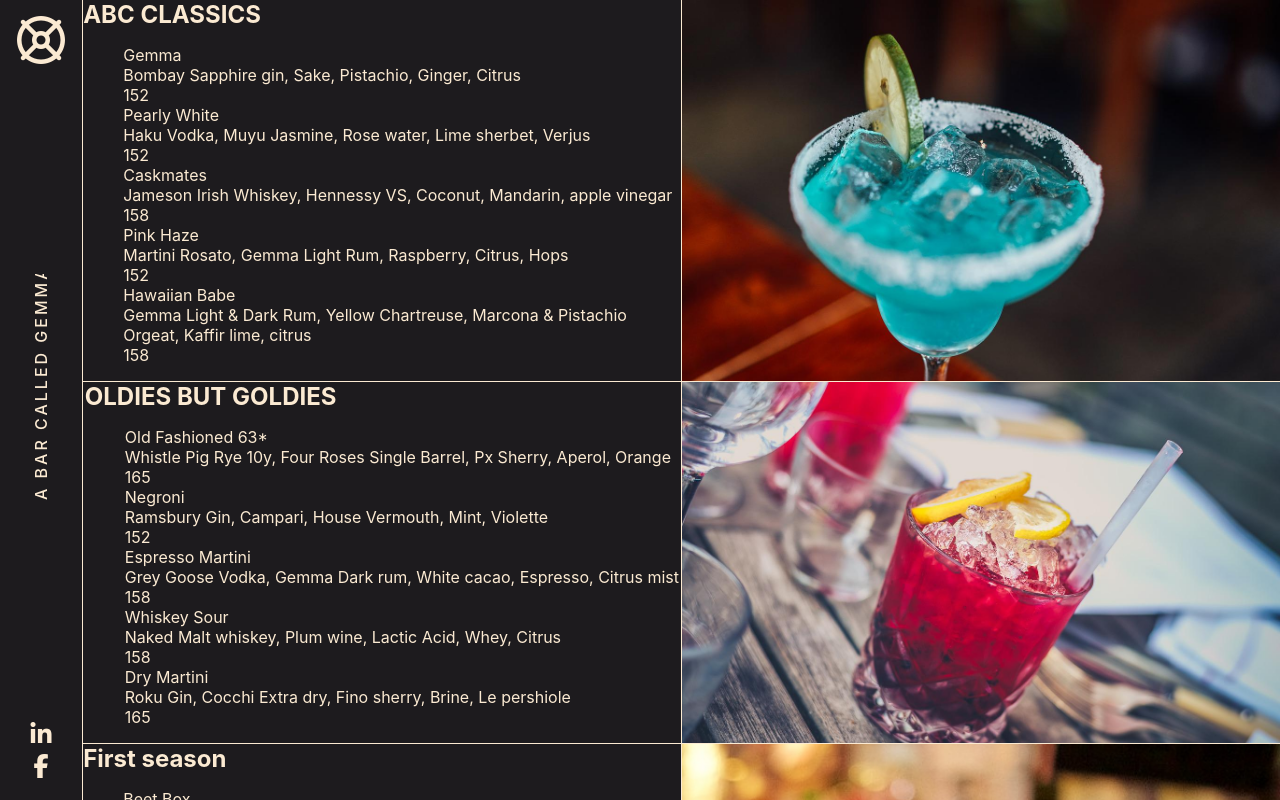
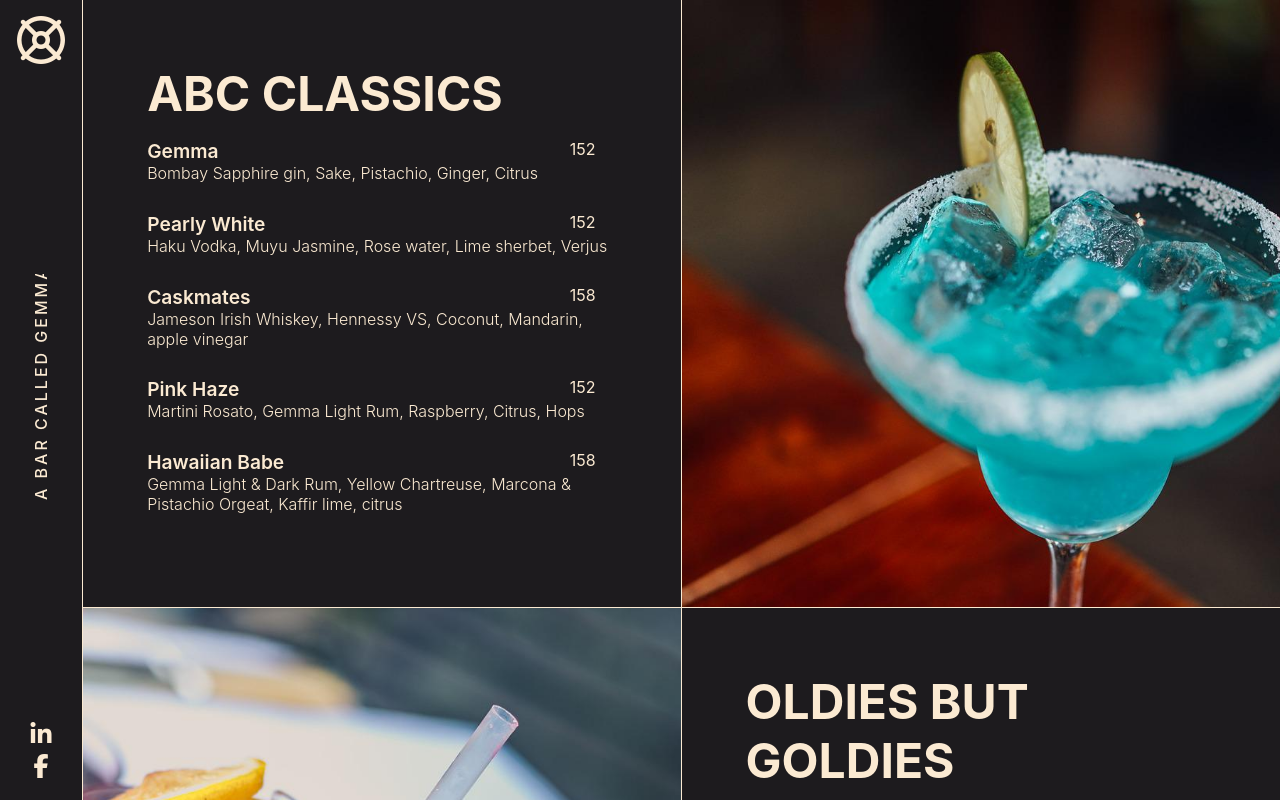
Before and after one commit to ledminh/a-bar-called-quesera, a Next.js app: page /menu in a window 1280 px wide. Shown: the top 800 px of the page. Built offline with nearby package versions, Linux system fonts and the light colour scheme.

Commit message:
Finish Menu page

```diff
--- a/components/MainNavBar/Header.module.scss
+++ b/components/MainNavBar/Header.module.scss
@@ -19,11 +19,11 @@
     z-index: 1;
 
 
-    &[data-expanded='true'] {
-        // width: 28rem;
-        // height: 100%;
+    // &[data-expanded='true'] {
+    //     // width: 28rem;
+    //     // height: 100%;
 
-    }
+    // }
 
     @media (max-width:1170px) {
         display: block;
--- a/components/MenuBlock/MenuBlock.module.scss
+++ b/components/MenuBlock/MenuBlock.module.scss
@@ -0,0 +1,39 @@
+.wrapper {
+
+    width: 100%;
+
+    padding: 4rem;
+}
+
+.title {
+    font-size: 3rem;
+}
+
+.menuList {
+    list-style: none;
+    padding: 0;
+}
+
+.item {
+    display: flex;
+    flex-flow: row wrap;
+
+    margin-bottom: 1.8rem;
+}
+
+.itemName {
+    flex-basis: 90%;
+
+    font-size: 1.2rem;
+    font-weight: 600;
+}
+
+.itemDesc {
+    flex-basis: 100%;
+
+    font-weight: 300;
+}
+
+.itemPrice {
+    flex-basis: 10%;
+}
--- a/components/MenuBlock/index.js
+++ b/components/MenuBlock/index.js
@@ -6,14 +6,14 @@
     return (
         <div className={styles.wrapper}>
             <h2 className={styles.title}>{data.name}</h2>
-            <ul>
+            <ul className={styles.menuList}>
                 {
                     data.items.map(item => (
-                        <div key={item.name}>
-                            <div>{item.name}</div>
-                            <div>{item.desc? item.desc: null}</div>
-                            <div>{item.price}</div>
-                        </div>
+                        <li className={styles.item} key={item.name}>
+                            <div className={styles.itemName}>{item.name}</div>
+                            <div className={styles.itemPrice}>{item.price}</div>
+                            <div className={styles.itemDesc}>{item.desc? item.desc: null}</div>
+                        </li>
                     ))
                 }
             </ul>
--- a/pages/menu.js
+++ b/pages/menu.js
@@ -297,7 +297,7 @@
                         data={abcClassics}
                         />
                 </div>
-                <div className={styles.col}>
+                <div className={styles.col + ' ' + styles.img}>
                     <div className={styles.photoWrapper}>
                         <div className={styles.photo}>
                             <Image
@@ -305,8 +305,8 @@
                                 alt="A magarita"
                                 layout='fill'
                                 objectFit='cover'
-                                sizes='100vw'
-                                objectPosition={'top right'}
+                                sizes='50vw'
+                                objectPosition={'top left'}
                             />
                         </div>
                     </div>
@@ -314,12 +314,7 @@
             </div>
 
             <div className={styles.row}>
-                <div className={styles.col}>
-                    <MenuBlock
-                        data={oldies}
-                        />
-                </div>
-                <div className={styles.col}>
+                <div className={styles.col + ' ' + styles.img}>
                     <div className={styles.photoWrapper}>
                         <div className={styles.photo}>
                             <Image
@@ -333,6 +328,11 @@
                         </div>
                     </div>
                 </div>
+                <div className={styles.col}>
+                    <MenuBlock
+                        data={oldies}
+                        />
+                </div>
             </div>
 
             <div className={styles.row}>
@@ -341,8 +341,8 @@
                         data={firstSeason}
                         />
                 </div>
-                <div className={styles.col}>
-                <div className={styles.photoWrapper}>
+                <div className={styles.col + ' ' + styles.img}>
+                    <div className={styles.photoWrapper}>
                         <div className={styles.photo}>
                             <Image
                                 src={menu3Img}
@@ -350,7 +350,7 @@
                                 layout='fill'
                                 objectFit='cover'
                                 sizes='100vw'
-                                objectPosition={'top right'}
+                                objectPosition={'top left'}
                             />
                         </div>
                     </div>
--- a/styles/Menu.module.scss
+++ b/styles/Menu.module.scss
@@ -5,6 +5,14 @@
     &:not(:nth-last-child(2)) {
         border-bottom: 1px solid #fbead2;
 
+    }
+
+    @media (max-width:1170px) {
+        flex-flow: row wrap;
+        &:not(:nth-last-child(2)) {
+            border-bottom: none;
+
+        }
     }
 }
 
@@ -20,6 +28,19 @@
 
     }
 
+    @media (max-width:1170px) {
+        flex-basis: 100%;
+        border-bottom: 1px solid #fbead2;
+        &:first-child {
+            border-right: none;
+            border-bottom: 1px solid #fbead2;
+        }
+        &.img {
+            display: none;
+        }
+
+
+    }
 }
 
 .photoWrapper {
```
